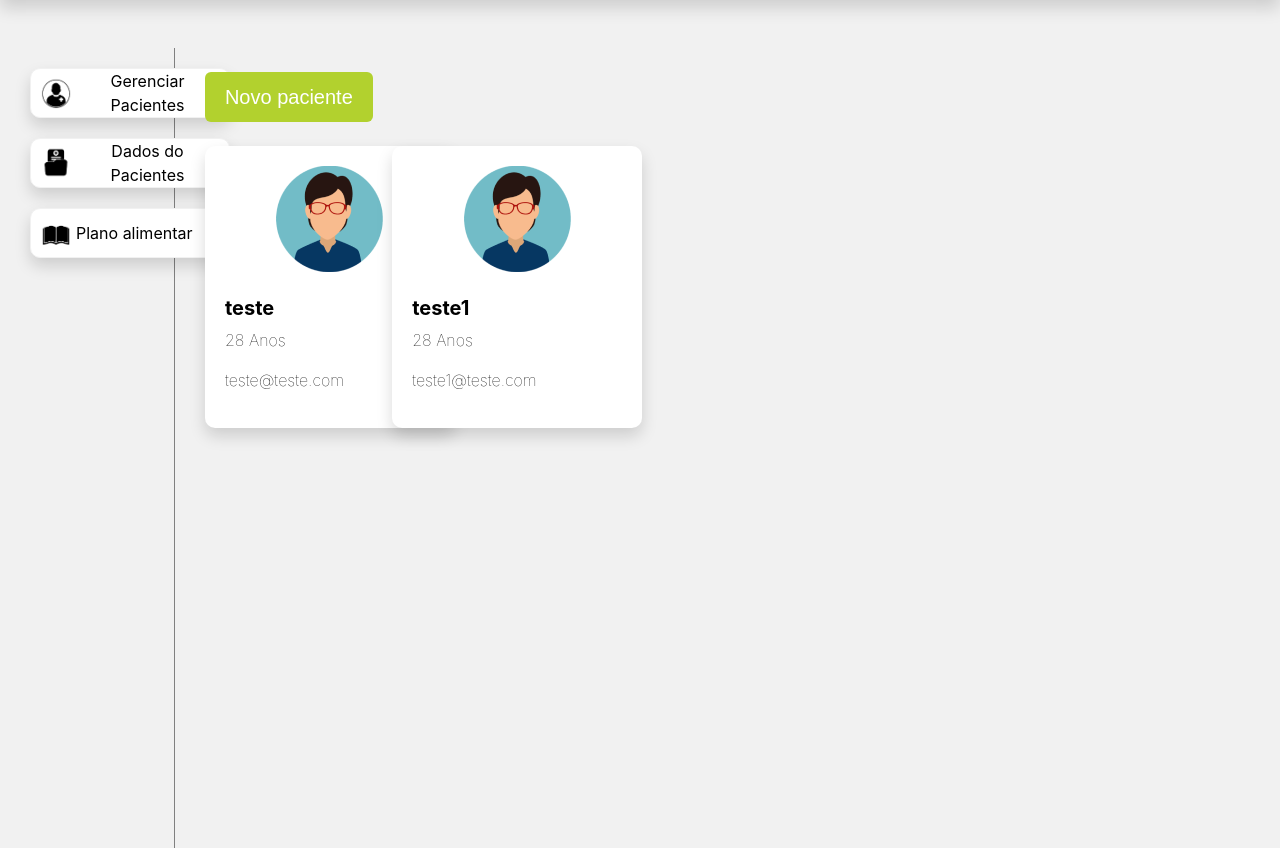
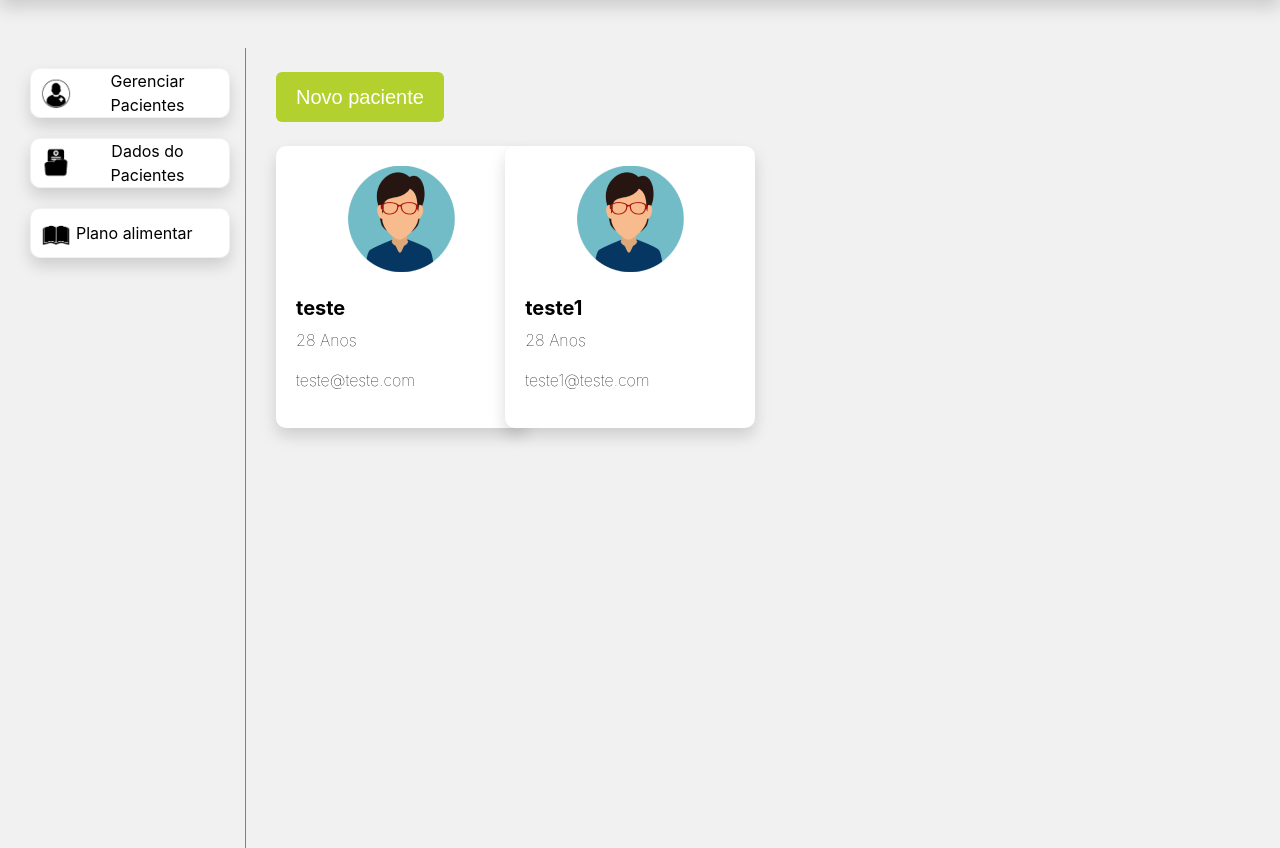
Before and after one commit to ViniCordeiro1/NutriPlanner_PI3, a Django app: page /pacientes/ in a window 1280 px wide. Shown: the part 64-912 px from the top of the page. Run offline with Django 5.2, Linux system fonts and the light colour scheme; a user stored in the database is signed in; data comes from the database, SQL or seed files in the repository; both versions use the stored data as it was after the commit.

Commit message:
atualização

```diff
--- a/templates/static/plataforma/css/plataforma.css
+++ b/templates/static/plataforma/css/plataforma.css
@@ -5,13 +5,13 @@ body {
 
 .col-md-2 {
     height: 100vh;
-    max-width: 13.666667% !important;
+    max-width: 20.666667% !important;
     border-right: 1px solid gray;
 
 }
 
 .col-md-4 {
-    max-width: 22.333333% !important;
+    max-width: 27.333333% !important;
 }
 
 .col-md-8 {
```
Also changed, not shown: db.sqlite3.
